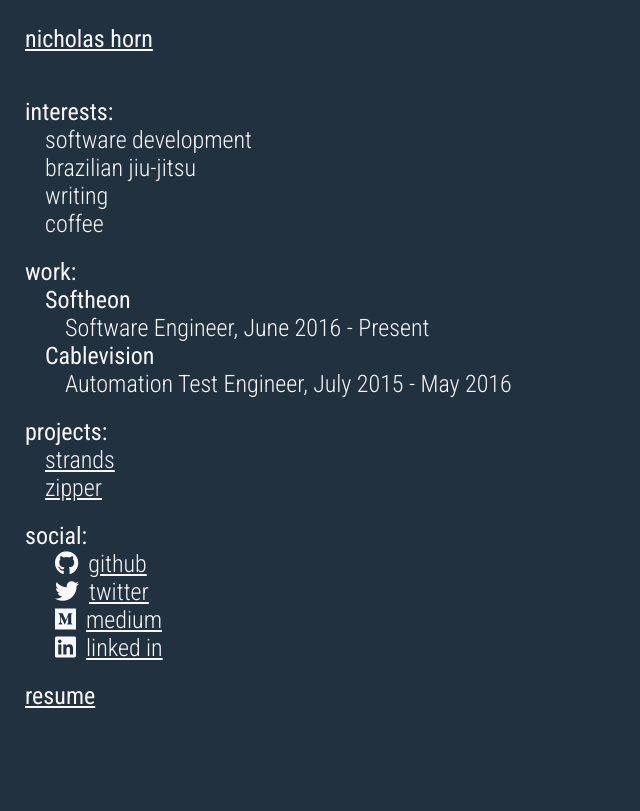
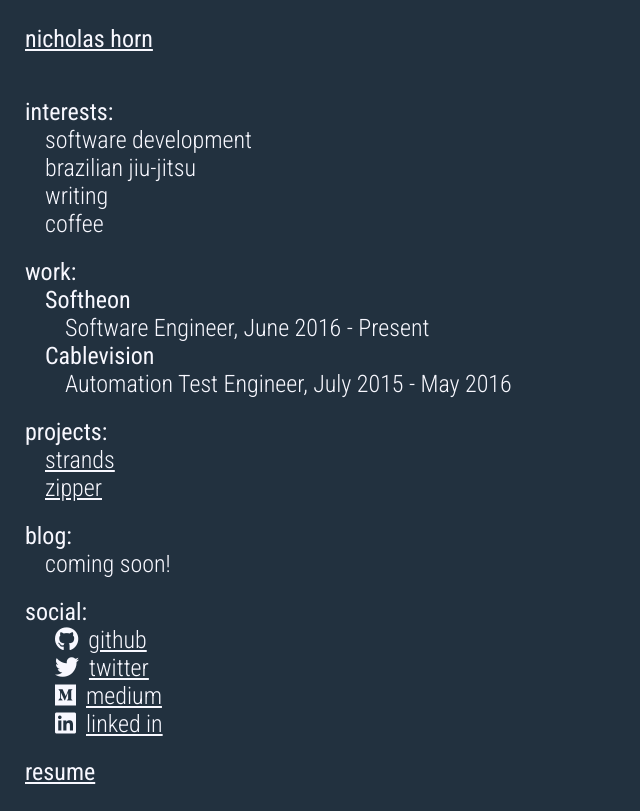
Before and after one commit to fauc3t/portfolio, a React (Create React App) app: page / in a window 1280 px wide. Shown: the whole page, without its empty margins (0-640 px from the left). Built offline with nearby package versions, Linux system fonts and the light colour scheme.

Commit message:
added blog message

```diff
--- a/src/Home.js
+++ b/src/Home.js
@@ -60,6 +60,10 @@
             <div className="in-20" id="projects">
                 {projectList}
             </div>
+            <div className="title f-reg">blog:</div>
+            <div className="in-20" id="blog">
+                coming soon!
+            </div>
             <div className="title f-reg">social:</div>
             <div className="in-20" id="social">
                 {socialList}
```
Also changed, not shown: 1 other file (tests, documents, lock files or other folders).
